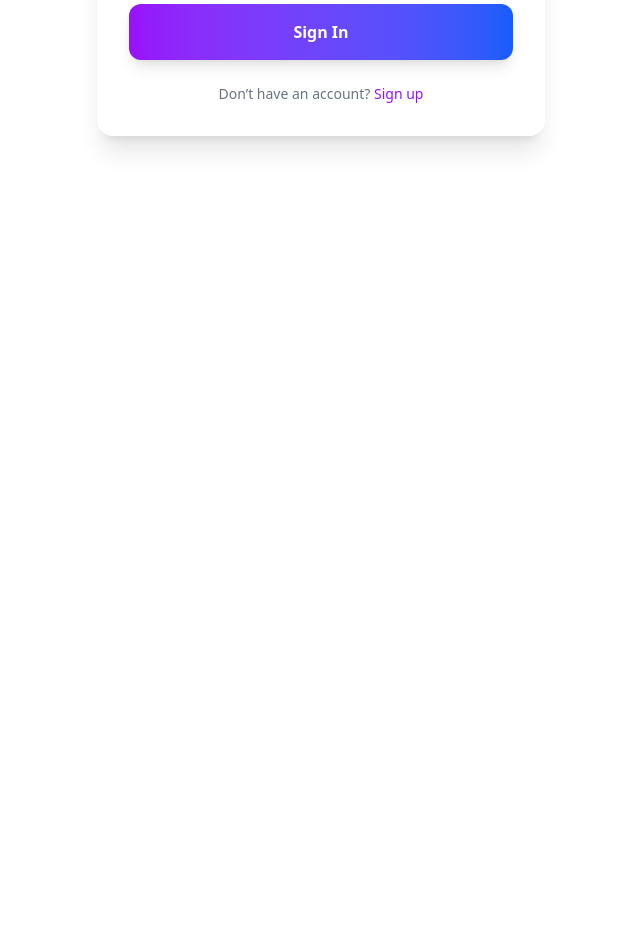
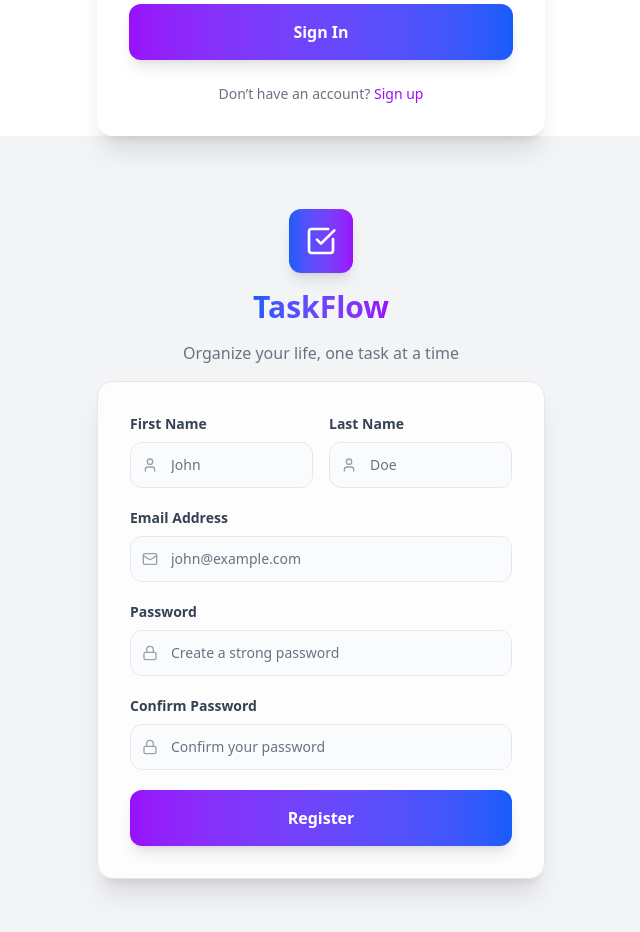
Before and after one commit to omprakash118/TODO-app, a React (Vite) app in the folder client/: page / in a window 1280 px wide. Shown: the part 500-1432 px from the top of the page, without its empty margins (319-959 px from the left). Before the commit the page ends 800 px from the top, so only its background shows below. Built offline with nearby package versions, Linux system fonts and the light colour scheme.

Commit message:
signup page

```diff
--- a/client/src/App.jsx
+++ b/client/src/App.jsx
@@ -1,12 +1,14 @@
 
 import './globle.css'
 import LoginPage from './pages/Login'
+import Register from './pages/Register'
 
 function App() {
 
   return (
     <>
     <LoginPage />
+    <Register />
     </>
   )
 }
--- a/client/src/pages/Register.jsx
+++ b/client/src/pages/Register.jsx
@@ -0,0 +1,128 @@
+import React, { useState } from "react";
+import LoginHead from "../component/LoginHead";
+import { User, Eye, EyeOff, Mail, Lock, Check, X } from "lucide-react";
+import Buttons from "../component/ui/Buttons";
+
+export default function Register() {
+  const [isLoading, setIsLoading] = useState(false);
+
+  return (
+    <div className="min-h-screen flex items-center justify-center bg-gray-100 px-4">
+      <div className="w-full max-w-md">
+        <LoginHead />
+        <div className="bg-white/80 backdrop-blur-md mt-4 shadow-xl rounded-2xl p-8 space-y-6 border border-gray-200">
+          <form
+            className="space-y-5"
+            onClick={(e) => {
+              e.preventDefault();
+              setIsLoading(true);
+              setTimeout(() => setIsLoading(false), 2000);
+            }}
+          >
+            <div className="grid grid-cols-2 gap-4">
+
+            {/* First Name */}
+            <div className="space-y-2">
+              <label htmlFor="firstName" className="block text-sm font-semibold text-gray-700">
+                First Name
+              </label>
+              <div className="relative">
+                <User className="absolute left-3 top-1/2 transform -translate-y-1/2 w-4 h-4 text-gray-400" />
+                <input
+                  id="firstName"
+                  type="text"
+                  placeholder="John"
+                  required
+                  className="w-full pl-10 pr-4 py-3 border rounded-xl bg-gray-50/60 focus:bg-white border-gray-200 focus:border-purple-500 focus:ring-4 focus:ring-purple-500/10 transition-all duration-200 outline-none text-gray-900 placeholder-gray-500 text-sm"
+                />
+              </div>
+            </div>
+
+            {/* Last Name */}
+
+            <div className="space-y-2">
+              <label htmlFor="lastName" className="block text-sm font-semibold text-gray-700">
+                Last Name
+              </label>
+              <div className="relative">
+                <User className="absolute left-3 top-1/2 transform -translate-y-1/2 w-4 h-4 text-gray-400" />
+                <input
+                  id="lastName"
+                  type="text"
+                  placeholder="Doe"
+                  required
+                  className="w-full pl-10 pr-4 py-3 border rounded-xl bg-gray-50/60 focus:bg-white border-gray-200 focus:border-purple-500 focus:ring-4 focus:ring-purple-500/10 transition-all duration-200 outline-none text-gray-900 placeholder-gray-500 text-sm"
+                />
+              </div>
+            </div>
+            </div>
+            {/* Email */}
+            <div className="space-y-2">
+              <label htmlFor="email" className="block text-sm font-semibold text-gray-700">
+                Email Address
+              </label>
+              <div className="relative">
+                <Mail className="absolute left-3 top-1/2 transform -translate-y-1/2 w-4 h-4 text-gray-400" />
+                <input
+                  id="email"
+                  type="email"
+                  placeholder="john@example.com"
+                  required
+                  className="w-full pl-10 pr-4 py-3 border rounded-xl bg-gray-50/60 focus:bg-white border-gray-200 focus:border-purple-500 focus:ring-4 focus:ring-purple-500/10 transition-all duration-200 outline-none text-gray-900 placeholder-gray-500 text-sm"
+                />
+              </div>
+            </div>
+
+            {/* Password */}
+            <div className="space-y-2">
+              <label htmlFor="password" className="block text-sm font-semibold text-gray-700">
+                Password
+              </label>
+              <div className="relative">
+                <Lock className="absolute left-3 top-1/2 transform -translate-y-1/2 w-4 h-4 text-gray-400" />
+                <input
+                  id="password"
+                  type="password"
+                  placeholder="Create a strong password"
+                  required
+                  className="w-full pl-10 pr-10 py-3 border rounded-xl bg-gray-50/60 focus:bg-white border-gray-200 focus:border-purple-500 focus:ring-4 focus:ring-purple-500/10 transition-all duration-200 outline-none text-gray-900 placeholder-gray-500 text-sm"
+                />
+                <button
+                  type="button"
+                  className="absolute right-3 top-1/2 transform -translate-y-1/2 text-gray-400 hover:text-purple-600 transition-colors duration-200"
+                >
+                  {/* Password toggle icon */}
+                </button>
+              </div>
+            </div>
+
+            {/* Confirm Password */}
+            <div className="space-y-2">
+              <label htmlFor="confirmPassword" className="block text-sm font-semibold text-gray-700">
+                Confirm Password
+              </label>
+              <div className="relative">
+                <Lock className="absolute left-3 top-1/2 transform -translate-y-1/2 w-4 h-4 text-gray-400" />
+                <input
+                  id="confirmPassword"
+                  type="password"
+                  placeholder="Confirm your password"
+                  required
+                  className="w-full pl-10 pr-10 py-3 border rounded-xl bg-gray-50/60 focus:bg-white border-gray-200 focus:border-purple-500 focus:ring-4 focus:ring-purple-500/10 transition-all duration-200 outline-none text-gray-900 placeholder-gray-500 text-sm"
+                />
+                <button
+                  type="button"
+                  className="absolute right-3 top-1/2 transform -translate-y-1/2 text-gray-400 hover:text-purple-600 transition-colors duration-200"
+                >
+                  {/* Confirm password toggle icon */}
+                </button>
+              </div>
+            </div>
+
+            <Buttons isLoading={isLoading} btnName="Register" loadingText="Register..." />
+          </form>
+        </div>
+      </div>
+    </div>
+  );
+}
```
